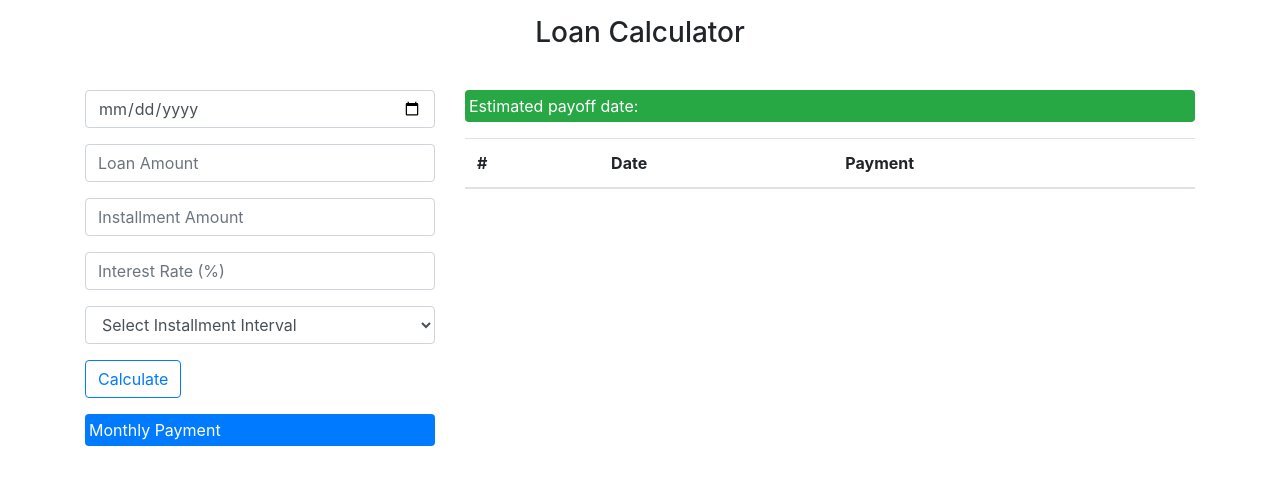
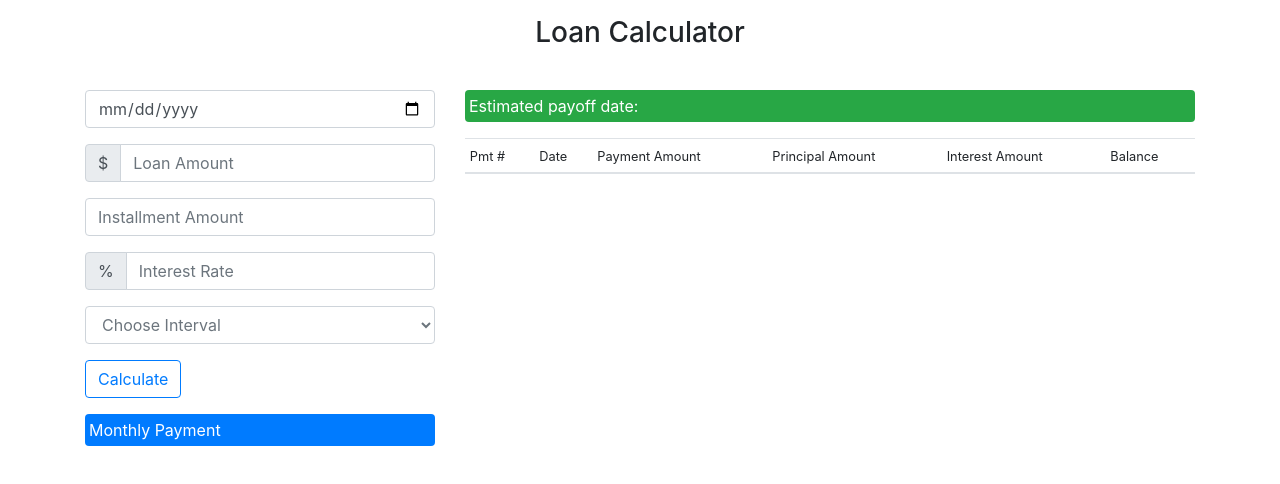
Before and after one commit to LiranGib/Loan-Calculator, a React (Create React App) app: page / in a window 1280 px wide. Shown: the top 484 px of the page. Built offline with nearby package versions, Linux system fonts and the light colour scheme.

Commit message:
Amortization schedule

```diff
--- /dev/null
+++ b/src/components/AmortizationSchedule.js
@@ -0,0 +1,141 @@
+import React from 'react';
+import moment from 'moment';
+import fedHolidays from '@18f/us-federal-holidays';
+
+export default function AmortizationSchedule({ values }) {
+	const { startDate, installmentInterval, payment, loanTerm, loan, calcInterest } = values;
+
+	const amortization = (schedule, interest) => {
+		let scheduleArray = schedule();
+		let interestArray = interest();
+		let combinedArray = scheduleArray.map((ele, i) => {
+			return [ele, interestArray[i]];
+		});
+
+		return (
+			<>
+				<p className='bg-success text-white p-1 rounded'>
+					Estimated payoff date:{' '}
+					<span className='pl-2 text-warning font-weight-bold'>{scheduleArray[scheduleArray.length - 1]}</span>
+				</p>
+				<table className='table table-striped'>
+					<thead>
+						<tr>
+							<th scope='col'>
+								<small>Pmt #</small>
+							</th>
+							<th scope='col'>
+								<small>Date</small>
+							</th>
+							<th scope='col'>
+								<small>Payment Amount</small>
+							</th>
+							<th scope='col'>
+								<small>Principal Amount</small>
+							</th>
+							<th scope='col'>
+								<small>Interest Amount</small>
+							</th>
+							<th scope='col'>
+								<small>Balance</small>
+							</th>
+						</tr>
+					</thead>
+					<tbody>
+						{combinedArray.map((ele, i) => (
+							<tr key={i}>
+								<th scope='row'>{i + 1}</th>
+								<td>{ele[0]}</td>
+								<td>{`$${ele[1][0].toLocaleString()}`}</td>
+								<td>{`$${ele[1][1].toLocaleString()}`}</td>
+								<td>{`$${ele[1][2].toLocaleString()}`}</td>
+								<td>{`$${ele[1][3].toLocaleString()}`}</td>
+							</tr>
+						))}
+					</tbody>
+				</table>
+			</>
+		);
+	};
+
+	const checkWeekends = d => {
+		if (d.getDay() === 6) {
+			d = new Date(d.setDate(d.getDate() + 2));
+		}
+		if (d.getDay() === 0) {
+			d = new Date(d.setDate(d.getDate() + 1));
+		}
+	};
+
+	const checkHoliday = d => {
+		const options = {
+			shiftSaturdayHolidays: false,
+			shiftSundayHolidays: false,
+			utc: false
+		};
+		if (fedHolidays.isAHoliday(d, options)) {
+			d = new Date(d.setDate(d.getDate() + 1));
+		}
+	};
+
+	const calcInterestAmount = () => {
+		let seq = 0;
+		let loanBalance = loan;
+		let interestAmount, principalAmount;
+		let tempArr = [];
+
+		while (loanTerm > seq) {
+			interestAmount = +(Math.round(calcInterest * loanBalance + 'e+2') + 'e-2');
+			principalAmount = +(Math.round(payment - interestAmount + 'e+2') + 'e-2');
+			if (principalAmount < loanBalance) {
+				loanBalance -= principalAmount;
+				loanBalance = +(Math.round(loanBalance + 'e+2') + 'e-2');
+				tempArr.push([payment, principalAmount, interestAmount, loanBalance]);
+			} else {
+				principalAmount = loanBalance;
+				loanBalance = 0;
+				let lastPayment = principalAmount + interestAmount;
+				tempArr.push([lastPayment, principalAmount, interestAmount, loanBalance]);
+			}
+			seq++;
+		}
+		return tempArr;
+	};
+
+	const schedulePayments = () => {
+		let date = startDate.split('-').join(' ');
+		let d = new Date(date);
+		let scheduleArray = [];
+		let seq = 0;
+		let formatDate;
+
+		const addToArray = d => {
+			formatDate = moment(d).format('L');
+			scheduleArray.push(formatDate);
+		};
+
+		if (installmentInterval === 'months' || installmentInterval === 'years') {
+			d = new Date(d.setMonth(d.getMonth() - 1));
+			while (loanTerm > seq) {
+				d = new Date(d.setMonth(d.getMonth() + 1));
+				checkHoliday(d);
+				checkWeekends(d);
+				addToArray(d);
+				seq++;
+			}
+		}
+		if (installmentInterval === 'days') {
+			d = new Date(d.setDate(d.getDate() - 1));
+			while (loanTerm > seq) {
+				d = new Date(d.setDate(d.getDate() + 1));
+				checkHoliday(d);
+				checkWeekends(d);
+				addToArray(d);
+				seq++;
+			}
+		}
+		return scheduleArray;
+	};
+
+	return <>{amortization(schedulePayments, calcInterestAmount)}</>;
+}
--- a/src/components/LoanForm.js
+++ b/src/components/LoanForm.js
@@ -1,5 +1,5 @@
 import React, { useState } from 'react';
-import PaymentsSchedule from './PaymentsSchedule';
+import AmortizationSchedule from './AmortizationSchedule';
 
 const LoanForm = () => {
 	const [values, setValues] = useState({
@@ -9,7 +9,8 @@ const LoanForm = () => {
 		interestRate: '',
 		installmentInterval: '',
 		payment: '',
-		loanTerm: ''
+		loanTerm: '',
+		calcInterest: ''
 	});
 
 	const { startDate, loan, installmentAmount, interestRate, installmentInterval, payment } = values;
@@ -17,15 +18,16 @@ const LoanForm = () => {
 	//Calculating the monthly/daily payment
 	const installmentPayment = (term, interest) => {
 		// breaking annual interest into monthly interest
-		interest = interest || interestRate / 1200;
+		interest = +(Math.round((interest || interestRate / 1200) + 'e+7') + 'e-7');
 		let paymentAmount = (loan * interest) / (1 - Math.pow(1 / (1 + interest), term));
 		//Round to at most 2 decimal places
 		paymentAmount = +(Math.round(paymentAmount + 'e+2') + 'e-2');
 
 		setValues({
 			...values,
-			payment: `$${paymentAmount.toLocaleString()}`,
-			loanTerm: term
+			payment: paymentAmount,
+			loanTerm: term,
+			calcInterest: interest
 		});
 	};
 
@@ -65,7 +67,6 @@ const LoanForm = () => {
 	const loanForm = () => (
 		<form onSubmit={clickSubmit}>
 			<div className='form-group'>
-				{/* <label className='text-muted'>Start Date</label> */}
 				<input
 					onChange={handleChange('startDate')}
 					type='date'
@@ -77,7 +78,10 @@ const LoanForm = () => {
 			</div>
 
 			<div className='form-group'>
-				{/* <label className='text-muted'>Loan Amount ($)</label> */}
+				<div className='input-group'>
+					<div className='input-group-prepend'>
+						<div className='input-group-text'>$</div>
+					</div>
 					<input
 						onChange={handleChange('loan')}
 						type='number'
@@ -88,9 +92,9 @@ const LoanForm = () => {
 						required
 					/>
 				</div>
+			</div>
 
 			<div className='form-group'>
-				{/* <label className='text-muted'>Installment Amount</label> */}
 				<input
 					onChange={handleChange('installmentAmount')}
 					type='number'
@@ -102,12 +106,15 @@ const LoanForm = () => {
 			</div>
 
 			<div className='form-group'>
-				{/* <label className='text-muted'>Interest Rate (%)</label> */}
+				<div className='input-group'>
+					<div className='input-group-prepend'>
+						<div className='input-group-text'>%</div>
+					</div>
 					<input
 						onChange={handleChange('interestRate')}
 						type='number'
 						className='form-control'
-					placeholder='Interest Rate (%)'
+						placeholder='Interest Rate'
 						value={interestRate}
 						min='0'
 						max='20'
@@ -115,11 +122,11 @@ const LoanForm = () => {
 						required
 					/>
 				</div>
+			</div>
 
 			<div className='form-group'>
-				{/* <label className='text-muted'>Installment Interval</label> */}
-				<select onChange={handleChange('installmentInterval')} className='form-control' required>
-					<option>Select Installment Interval</option>
+				<select onChange={handleChange('installmentInterval')} className='form-control text-muted' required>
+					<option defaultValue>Choose Interval</option>
 					<option value='days'>Days</option>
 					<option value='months'>Months</option>
 					<option value='years'>Years</option>
@@ -144,8 +151,8 @@ const LoanForm = () => {
 		<div className='container'>
 			<div className='row'>
 				<div className='col-md-4'>{loanForm()}</div>
-				<div className='col-md-8'>
-					<PaymentsSchedule values={values} />
+				<div className='col-md-8 table-sm'>
+					<AmortizationSchedule values={values} />
 				</div>
 			</div>
 		</div>
--- a/src/components/PaymentsSchedule.js
+++ /dev/null
@@ -1,94 +0,0 @@
-import React from 'react';
-import moment from 'moment';
-import fedHolidays from '@18f/us-federal-holidays';
-
-export default function PaymentsSchedule({ values }) {
-	const { startDate, installmentInterval, payment, loanTerm } = values;
-
-	const table = scheduleArray => (
-		<table className='table table-striped'>
-			<thead>
-				<tr>
-					<th scope='col'>#</th>
-					<th scope='col'>Date</th>
-					<th scope='col'>Payment</th>
-				</tr>
-			</thead>
-			<tbody>
-				{scheduleArray.map((date, i) => (
-					<tr key={i}>
-						<th scope='row'>{i}</th>
-						<td>{date}</td>
-						<td>{payment}</td>
-					</tr>
-				))}
-			</tbody>
-		</table>
-	);
-
-	const schedulePayments = () => {
-		let date = startDate.split('-').join(' ');
-		let d = new Date(date);
-		let scheduleArray = [];
-		let seq = 0;
-		let formatDate;
-
-		const addToArray = d => {
-			formatDate = moment(d).format('MMM Do YY');
-			scheduleArray.push(formatDate);
-		};
-
-		const weekendDate = d => {
-			if (d.getDay() === 6) {
-				d = new Date(d.setDate(d.getDate() + 2));
-			}
-			if (d.getDay() === 0) {
-				d = new Date(d.setDate(d.getDate() + 1));
-			}
-		};
-
-		const checkHoliday = d => {
-			const options = {
-				shiftSaturdayHolidays: false,
-				shiftSundayHolidays: false,
-				utc: false
-			};
-			if (fedHolidays.isAHoliday(d, options)) {
-				d = new Date(d.setDate(d.getDate() + 1));
-			}
-		};
-
-		if (installmentInterval === 'months' || installmentInterval === 'years') {
-			d = new Date(d.setMonth(d.getMonth() - 1));
-			while (loanTerm > seq) {
-				d = new Date(d.setMonth(d.getMonth() + 1));
-				checkHoliday(d);
-				weekendDate(d);
-				addToArray(d);
-				seq++;
-			}
-		}
-		if (installmentInterval === 'days') {
-			d = new Date(d.setDate(d.getDate() - 1));
-			while (loanTerm > seq) {
-				d = new Date(d.setDate(d.getDate() + 1));
-				checkHoliday(d);
-				weekendDate(d);
-				addToArray(d);
-				seq++;
-			}
-		}
-
-		return (
-			<>
-				<p className='bg-success text-white p-1 rounded'>
-					Estimated payoff date:{' '}
-					<span className='pl-2 text-warning font-weight-bold'>{scheduleArray[scheduleArray.length - 1]}</span>
-				</p>
-				{table(scheduleArray)}
-			</>
-		);
-	};
-
-	return <>{schedulePayments()}</>;
-}
```
Lines whose indentation alone changed are shown as unchanged.
